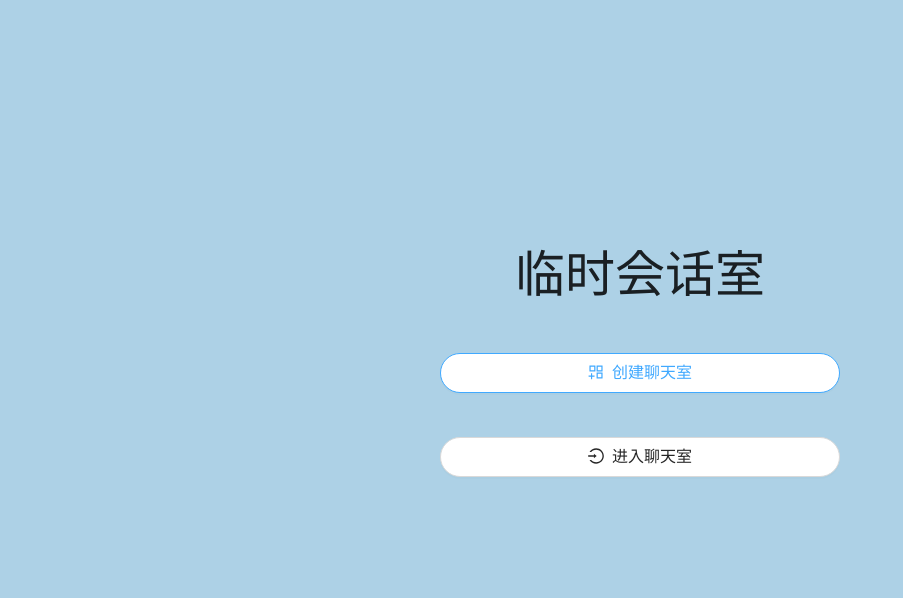
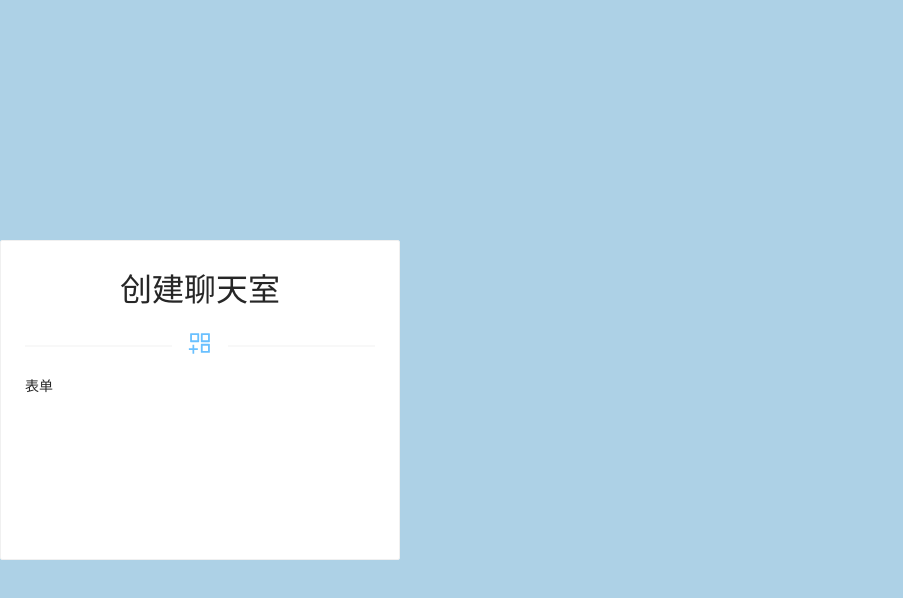
Before and after one commit to StudyRecording/chat-app, a React (Create React App) app: page / in a window 1280 px wide. Both pictures are taken after a click on the button "创建聊天室". Shown: the top 598 px of the page, without its empty margins (0-903 px from the left). Built offline with nearby package versions, Linux system fonts and the light colour scheme.

Commit message:
页面的简单跳转 编写创建聊天室页面

```diff
--- a/src/App.js
+++ b/src/App.js
@@ -9,18 +9,29 @@ class App extends React.Component {
   constructor(props) {
     super(props);
     this.state = {
-      isRoom: 0, // 0选择，1创建或进入， 2聊天室
+      com: 0, // 0选择，1创建或进入， 2聊天室
+      loginState: 'c', // c:创建聊天室, i:进入聊天室
     }
   }
 
+  /**
+   * 变更状态
+   * @param {*} ch 0选择，1创建或进入， 2聊天室
+   * @param {*} ls c:创建聊天室, i:进入聊天室
+    }
+   */
+  changeCom = (ch, ls) => {
+    this.setState({com: ch, loginState: ls});
+  }
+
   render() {
-    const {isRoom} = this.state;
+    const {com, loginState} = this.state;
 
     let element;
-    if (isRoom === 0) {
-      element = <Chose />;
-    } else if (isRoom === 1) {
-      element = <Login />;
+    if (com === 0) {
+      element = <Chose changeCom={this.changeCom} />;
+    } else if (com === 1) {
+      element = <Login loginState={loginState}/>;
     } else {
       element = <Room />;
     }
@@ -29,7 +40,7 @@ class App extends React.Component {
       <div className={'my-app'}>
         {element}
       </div>
-    );
+    )
   }
 }
 
--- a/src/css/LoginStyle.css
+++ b/src/css/LoginStyle.css
@@ -11,5 +11,7 @@
     position: relative;
     top: 30%;
     bottom: 30%;
-    width: 40vh;
+    width: 50vh;
+    height: 40vh;
+    border-radius: 5rem;;
 }
--- a/src/main/Chose.jsx
+++ b/src/main/Chose.jsx
@@ -5,6 +5,15 @@ import { AppstoreAddOutlined, LoginOutlined } from '@ant-design/icons';
 import '../css/ChoseStyle.css'
 
 class Chose extends React.Component {
+
+
+    /**
+     * 按钮点击事件
+     * @param {String} ls Login组件功能：c:创建聊天室, i:进入聊天室
+     */
+    btnClick = ls => {
+        this.props.changeCom(1, ls);
+    }
 
     render() {
         return (
@@ -15,18 +24,15 @@ class Chose extends React.Component {
                     </div>
                 </Row>
                 <Row gutter={[16, 16]} className={'row-button'}>
-                    {/*<Col span={12} className={'col-content'}>*/}
-                    <Button shape="round" icon={<AppstoreAddOutlined />} size={'large'} className={'button'}>
+                    <Button shape="round" icon={<AppstoreAddOutlined />} size={'large'} className={'button'} onClick={() => this.btnClick('c')}>
                         创建聊天室
                     </Button>
                 </Row>
                 <Row gutter={[16, 16]} className={'row-button'}>
-                    {/*</Col>*/}
-                    {/*<Col span={12} className={'col-content'}>*/}
-                    <Button shape="round" icon={<LoginOutlined />}  size={'large'} className={'button'}>
+
+                    <Button shape="round" icon={<LoginOutlined />}  size={'large'} className={'button'} onClick={() => this.btnClick('i')}>
                         进入聊天室
                     </Button>
-                    {/*</Col>*/}
                 </Row>
             </div>
         )
--- a/src/main/Login.jsx
+++ b/src/main/Login.jsx
@@ -1,20 +1,48 @@
 import React from 'react';
 import { Card } from 'antd';
 import '../css/LoginStyle.css';
+import CreateRoom from './component/CreateRoom';
+import IntoRoom from './component/IntoRoom';
 
 /**
  * 聊天室认证
  */
 class Login extends React.Component {
 
+    constructor(props) {
+        super(props);
+        this.state = {
+            isCreate : true,
+        }
+    }
+
+    componentDidMount() {
+        const {loginState} = this.props;
+        if (loginState === 'c') {
+            // 创建聊天室
+            this.setState({isCreate: true})
+        } else {
+            // 进入聊天室
+            this.setState({isCreate: false})
+        }
+    }
+
+
 
     render() {
+
+        const {isCreate} = this.state;
+        let element = null;
+        if (isCreate) {
+            element = <CreateRoom />;
+        } else {
+            element = <IntoRoom />;
+        }
+
         return (
             <div className={'my-login'}>
                 <Card className={'login-card'} hoverable={true} >
-                    <p>Card content</p>
-                    <p>Card content</p>
-                    <p>Card content</p>
+                    {element}
                 </Card>
             </div>
         )
--- /dev/null
+++ b/src/main/component/CreateRoom.jsx
@@ -0,0 +1,23 @@
+import React from 'react';
+import { Row, Divider } from 'antd';
+import { AppstoreAddOutlined } from '@ant-design/icons';
+
+class CreateRoom extends React.Component {
+
+
+    render() {
+        return (
+            <>
+            <Row style={{textAlign: 'center', fontSize: '4vh'}}>
+                <div style={{width: '100%', textAlign: 'center'}}>创建聊天室</div>
+            </Row>
+            <Divider>{<AppstoreAddOutlined style={{color: '#69c0ff', fontSize: '3vh'}}/>}</Divider>
+            <Row>
+                表单
+            </Row>
+            </>
+        )
+    }
+}
+
+export default CreateRoom;
--- /dev/null
+++ b/src/main/component/IntoRoom.jsx
@@ -0,0 +1,15 @@
+import React from 'react';
+
+class IntoRoom extends React.Component {
+
+
+    render() {
+        return (
+            <div>
+                进入聊天室
+            </div>
+        )
+    }
+}
+
+export default IntoRoom;
```
Also changed, not shown: 1 other file (tests, documents, lock files or other folders).
